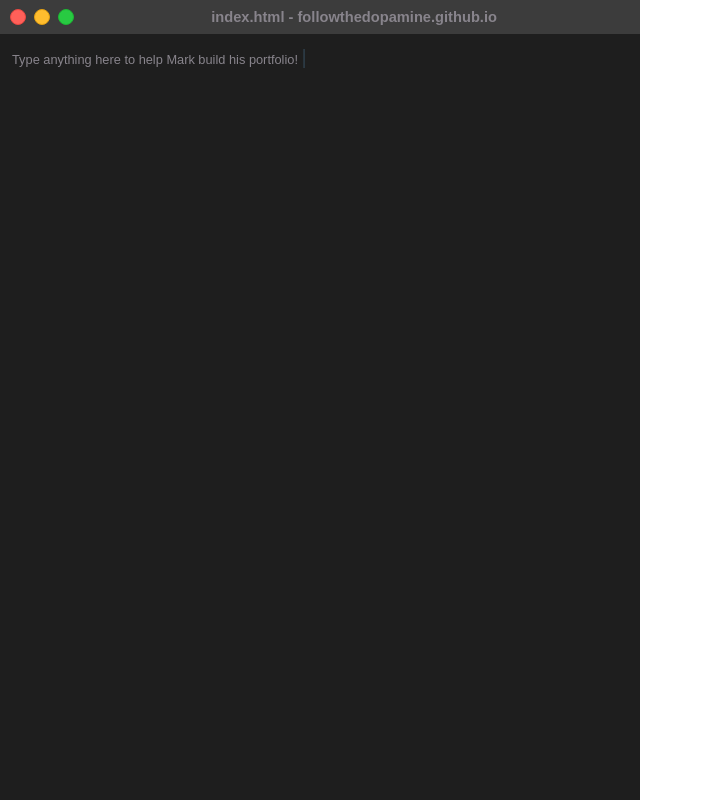
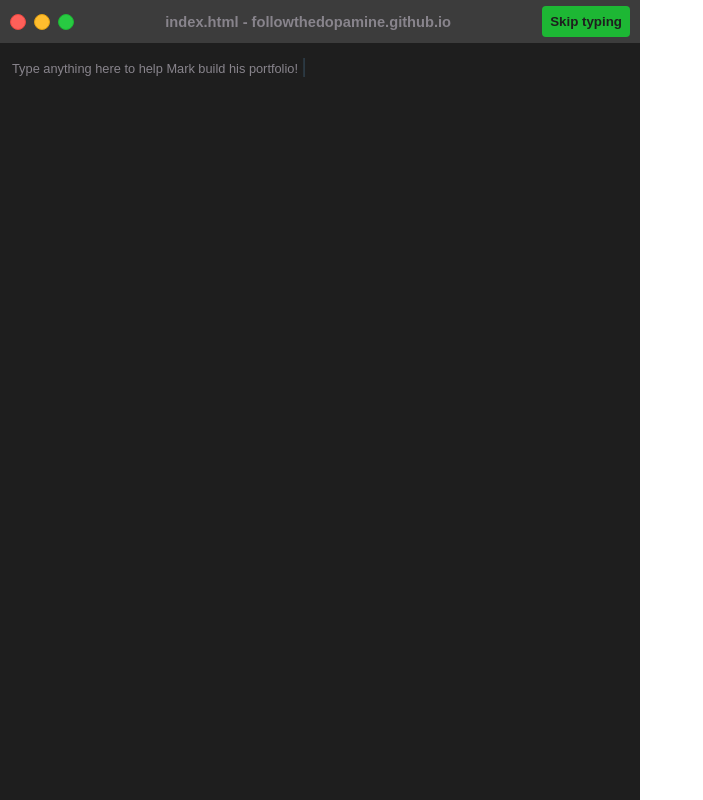
Before and after one commit to followthedopamine/followthedopamine.github.io, a plain HTML site: page index.html in a window 1280 px wide. Shown: the whole page, without its empty margins (0-703 px from the left). Drawn offline with Linux system fonts and the light colour scheme.

Commit message:
Updated to new design

```diff
--- a/index.html
+++ b/index.html
@@ -18,7 +18,9 @@
               index.html - followthedopamine.github.io
             </div>
           </div>
+
           <div class="clear"></div>
+          <button id="skip-btn">Skip typing</button>
         </div>
         <div id="text-container">
           <span id="text-editor">
--- a/scripts/app.js
+++ b/scripts/app.js
@@ -1,38 +1,119 @@
-const code = `		<div class="center dark-bg">
+const code = `
+			<div class="center dark-bg">
 				<div class="container">
-				<h1>Mark Jenkins</h1>
-				<h2><a href="https://github.com/followthedopamine">https://github.com/followthedopamine</a></h2>
-				<h3><a href="https://linkedin.com/in/follow-the-dopamine"> https://linkedin.com/in/follow-the-dopamine</a></h3>
-				<p>
+					<h1>mark jenkins</h1>
+					<h2>
+						<a href="https://github.com/followthedopamine">
+							https://github.com/followthedopamine
+						</a>
+					</h2>
+					<h3>
+						<a href="https://linkedin.com/in/follow-the-dopamine">
+							https://linkedin.com/in/follow-the-dopamine
+						</a>
+					</h3>
+					<p id="intro">
 						I'm a passionate programmer with expertise in competitive
 						programming, machine learning, and game development.
 					</p>
-				<div id="featured-thumbnails">
-					<span class="col-1">
-						<a href="https://play.google.com/store/apps/details?id=com.ComputerMarmalade.FoodSwitch" target="_blank">
-							<img class="large-thumbnail" src="/img/banquet-blitz-thumb.png" />
+					<div class="col-1">
+						<a
+							href="https://play.google.com/store/apps/details?id=com.ComputerMarmalade.FoodSwitch"
+							target="_blank"
+						>
+							<div class="card">
+								<img
+									class="large-thumbnail"
+									src="/img/banquet-blitz-thumb.png"
+								/>
+								<div class="card-content">
+									<div class="card-content-left center-vertical">
+										<div>
+											<h4>Banquet Blitz</h4>
+											<p>Match-3 style game for Android</p>
+										</div>
+									</div>
+									<div class="card-content-right center-vertical">
+										<a
+											href="https://github.com/followthedopamine/food-switch"
+											target="_blank"
+											class="btn"
+										>
+											View Code &lt;/&gt;
 										</a>
-					</span>
 									</div>
-				<div id="thumbnails">
+								</div>
+							</div>
+						</a>
+					</div>
 					<div class="col-3">
 						<a href="https://nopaynenogame.itch.io/bullshit" target="_blank">
-							<img class="medium-thumbnail left-thumbnail" src="/img/bullshit-thumb.png" />
+							<div class="card left-card">
+								<img
+									class="medium-thumbnail left-thumbnail"
+									src="/img/bullshit-thumb.png"
+								/>
+
+								<div class="card-content">
+									<div>
+										<h5>Bulls Hit</h5>
+									</div>
+									<a
+										href="https://github.com/NoPayneNoGame/bull-in-a-china-shop"
+										target="_blank"
+										class="btn"
+									>
+										View Code &lt;/&gt;
+									</a>
+								</div>
+							</div>
 						</a>
 					</div>
 					<div class="col-3">
 						<a href="/wordle-clone/" target="_blank">
+							<div class="card">
 								<img class="medium-thumbnail" src="/img/wordle-thumb.png" />
+								<div class="card-content">
+									<div>
+										<h5>Wordle Clone</h5>
+									</div>
+									<a
+										href="https://github.com/followthedopamine/wordle-clone"
+										target="_blank"
+										class="btn"
+									>
+										View Code &lt;/&gt;
+									</a>
+								</div>
+							</div>
 						</a>
 					</div>
 					<div class="col-3">
 						<a href="/stacker-game-js/" target="_blank">
-							<img class="medium-thumbnail right-thumbnail" src="/img/stacker-thumb.png" />
+							<div class="card right-card">
+								<img
+									class="medium-thumbnail right-thumbnail"
+									src="/img/stacker-thumb.png"
+								/>
+
+								<div class="card-content">
+									<div>
+										<h5>Stacker</h5>
+									</div>
+									<a
+										href="https://github.com/followthedopamine/stacker-game-js"
+										target="_blank"
+										class="btn"
+									>
+										View Code &lt;/&gt;
+									</a>
+								</div>
+							</div>
 						</a>
 					</div>
 				</div>
 			</div>
-		</div>`;
+`;
 let rawCodeProgress = "";
 let charCount = 0;
 const blue = "#61afef";
@@ -100,6 +181,7 @@ const updateHTML = () => {
 };
 
 const updateSite = () => {
+  if (code.charAt(charCount) == "") return;
   if (charCount == 0) {
     textEditor.innerHTML = "";
   }
@@ -107,12 +189,15 @@ const updateSite = () => {
   let html = "";
   for (let i = 0; i < increment; i++) {
     char = code.charAt(charCount);
+    if (char != "&emsp;") {
+      charCount++;
+    }
     segment += char;
-    charCount++;
     html += displayCode(char);
     rawCodeProgress += char;
   }
   updateHTML();
+  textContainer.scrollTo(0, textContainer.scrollHeight);
 };
 
 const skipTyping = () => {
@@ -124,14 +209,13 @@ const textContainer = document.getElementById("text-container");
 const rightSplit = document.getElementById("right-split");
 const cursor = document.createElement("span");
 const input = document.createElement("input");
+const skipTypingButton = document.getElementById("skip-btn");
 
 const main = () => {
   cursor.classList.add("blinking-cursor");
   cursor.innerHTML = "|";
-  // input.type = "text";
-  // input.id = "typing-area";
-  // input.value = "Type anything here to help Mark build his portfolio!";
   document.body.addEventListener("keydown", handleInput);
+  skipTypingButton.addEventListener("click", skipTyping);
   textContainer.appendChild(cursor);
   textContainer.appendChild(input);
 };
@@ -140,5 +224,5 @@ const handleInput = () => {
   updateSite();
 };
 
-window.onload(main());
+main();
 //skipTyping();
--- a/style/index.css
+++ b/style/index.css
@@ -88,7 +88,7 @@ html, body {
 #title-bar-title {
   font-weight: bold;
   float: left;
-  width: calc(100% - 68px);
+  width: calc(100% - 160px);
 }
 
 #text-container {
@@ -96,6 +96,18 @@ html, body {
   font-size: 1.6vmin;
   height: 100%;
   line-height: 23px;
+  overflow-y: auto;
+}
+
+#skip-btn {
+  float:right;
+  padding: 8px;
+  background-color: #1db734;
+  border-radius: 4px;
+  color: #1E1E1E;
+  font-weight: 600;
+  font-size: 10pt;
+  cursor: pointer;
 }
 
 .center {
@@ -278,7 +290,7 @@ img {
   }
 }
 
-/* input {
+input {
   caret-color: transparent;
   color: transparent;
-} */
+}
```
Lines whose indentation alone changed are shown as unchanged.
